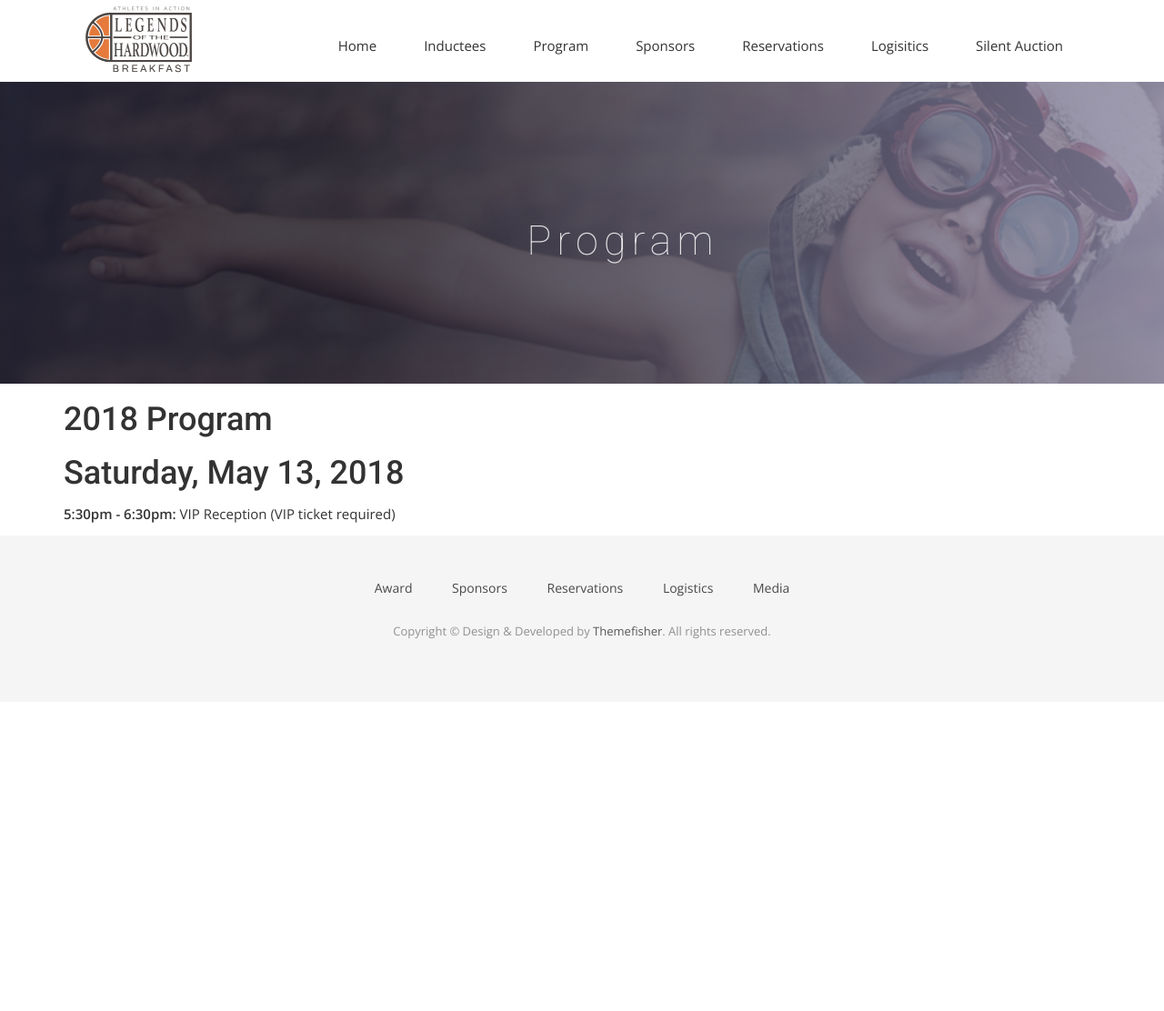
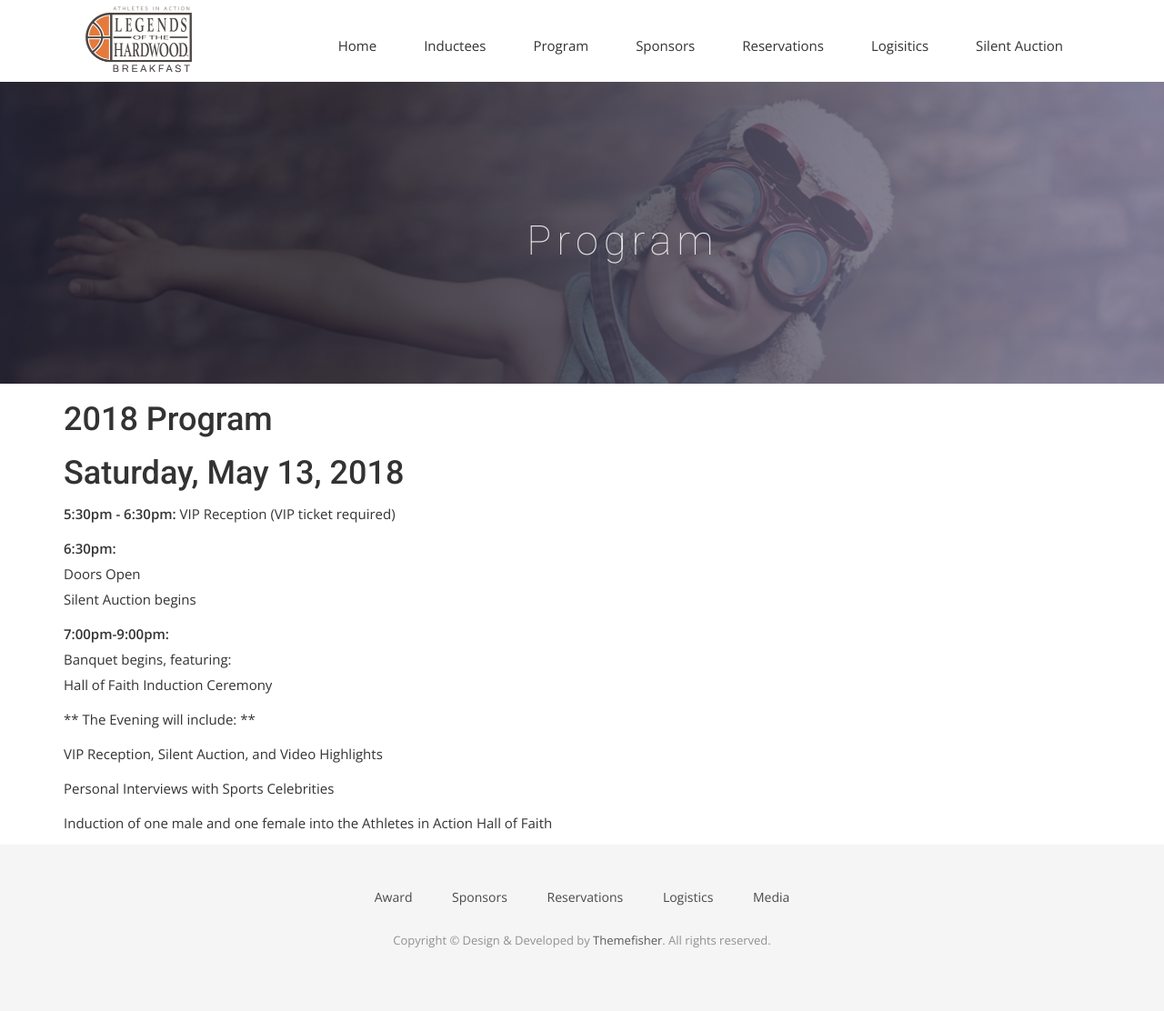
Before and after one commit to CruGlobal/NightofChampions, a Jekyll site: the page built from program.markdown, in a window 1280 px wide. Shown: the whole page at 91% size. Built offline with Jekyll 4.4.1, drawn with Linux system fonts in a browser that asks for light colours; nearby versions of some CDN libraries; some web fonts are replaced; our own code applies the rules of GitHub Pages for plain Markdown files; before the commit the page ends 900 px from its top, so only the background shows below that.

Commit message:
Updated Program

```diff
--- a/program.markdown
+++ b/program.markdown
@@ -10,3 +10,19 @@ position: 1
 
 **5:30pm - 6:30pm:**
 VIP Reception (VIP ticket required)
+
+**6:30pm:**\
+Doors Open\
+Silent Auction begins
+
+**7:00pm-9:00pm:**\
+Banquet begins, featuring:\
+Hall of Faith Induction Ceremony
+
+\*\* The Evening will include: \*\*
+
+VIP Reception, Silent Auction, and Video Highlights
+
+Personal Interviews with Sports Celebrities
+
+Induction of one male and one female into the Athletes in Action Hall of Faith
```
